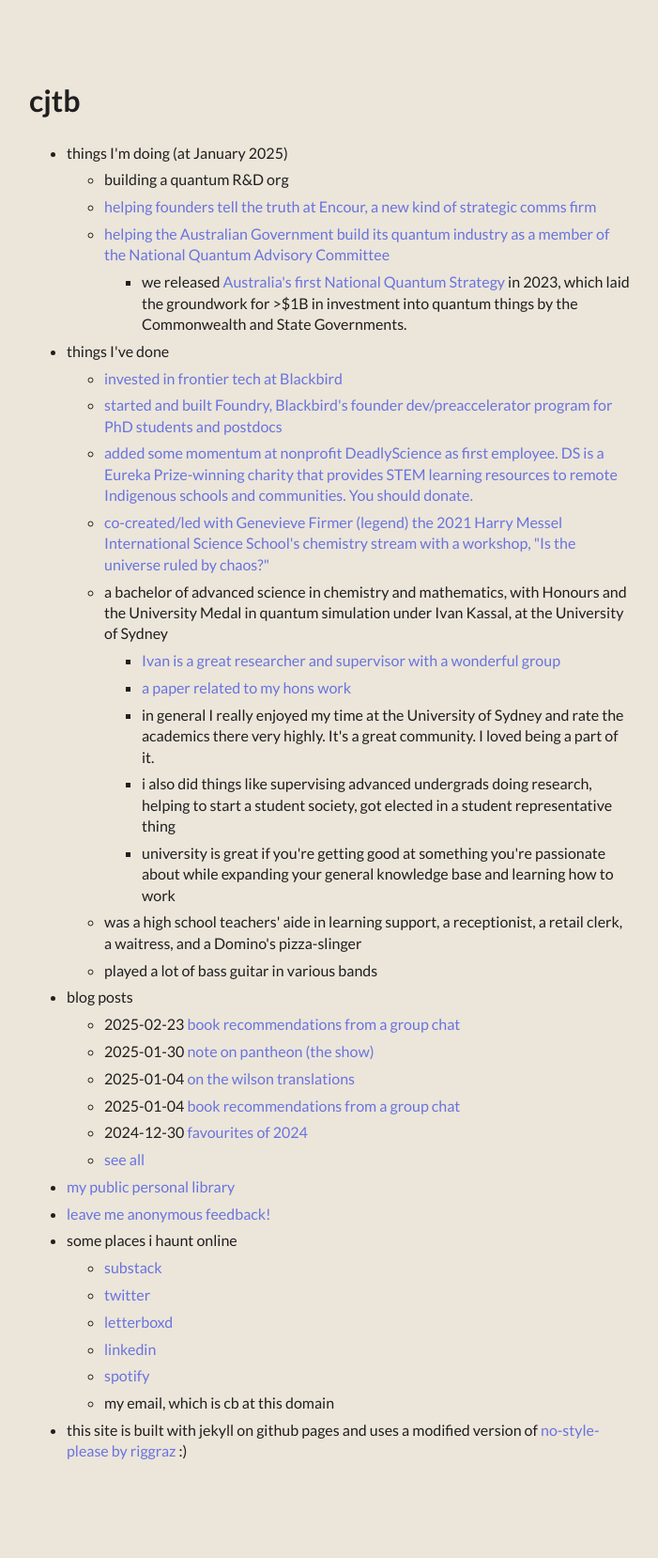
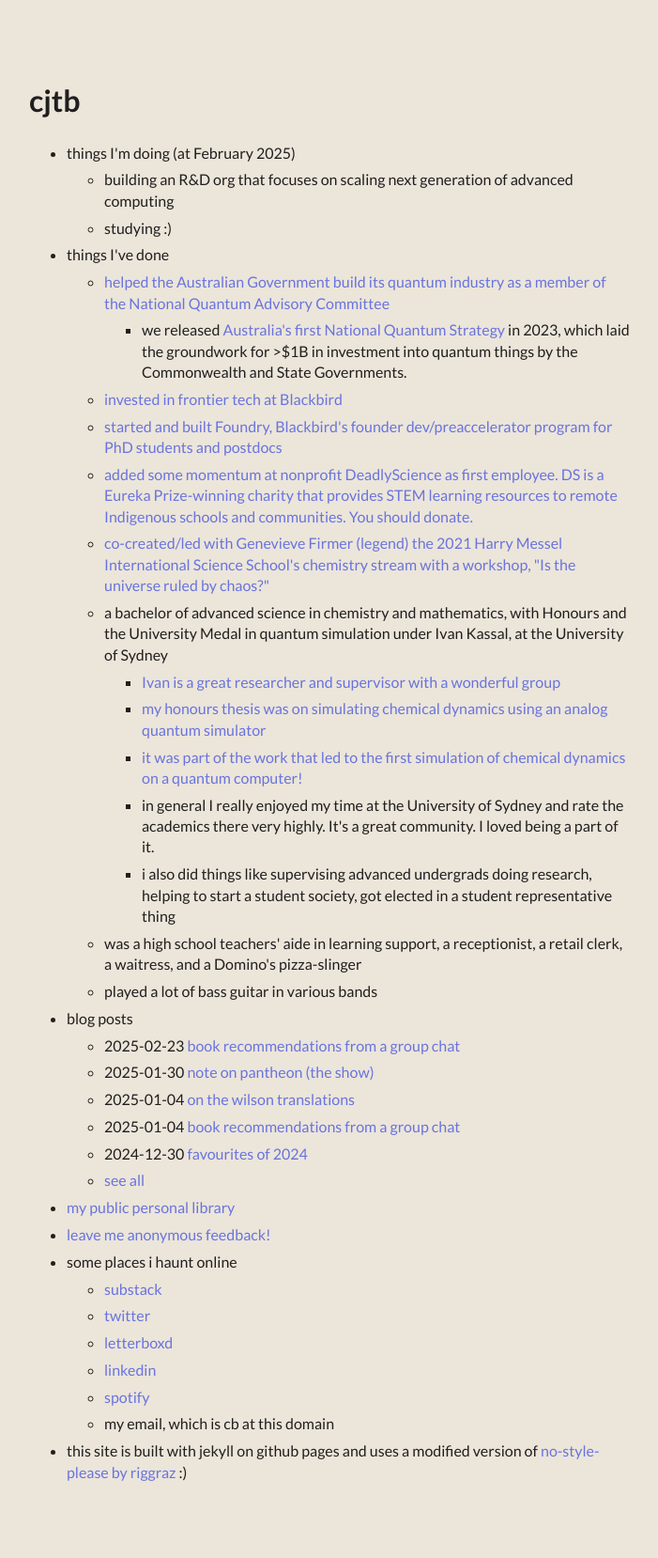
Before and after one commit to clarebirch/clarebirch.github.io, a Jekyll site: the page built from index.md, in a window 1280 px wide. Shown: the whole page at 94% size, without its empty margins (289-990 px from the left). Built offline with Jekyll 4.4.1, drawn with Linux system fonts in a browser that asks for light colours; some web fonts are replaced; before the commit the page ends 1636 px from its top, so only the background shows below that.

Commit message:
Updated homepage

```diff
--- a/_data/menu.yml
+++ b/_data/menu.yml
@@ -2,17 +2,16 @@
 # https://github.com/riggraz/no-style-please#customize-the-menu
 
 entries:
-  - title: things I'm doing (at January 2025)
+  - title: things I'm doing (at February 2025)
     entries:
-      - title: building a quantum R&D org
-      - title: helping founders tell the truth at Encour, a new kind of strategic comms firm
-        url: https://encour.co
-      - title: helping the Australian Government build its quantum industry as a member of the National Quantum Advisory Committee
+      - title: building an R&D org that focuses on scaling next generation of advanced computing
+      - title: studying :)
+  - title: things I've done
+    entries:
+      - title: helped the Australian Government build its quantum industry as a member of the National Quantum Advisory Committee
         url: https://www.minister.industry.gov.au/ministers/husic/media-releases/national-quantum-advisory-committee
         entries:
           - title: we released <a href="https://www.industry.gov.au/publications/national-quantum-strategy" target="_blank" rel="noopener noreferrer">Australia's first National Quantum Strategy</a> in 2023, which laid the groundwork for >$1B in investment into quantum things by the Commonwealth and State Governments.
-  - title: things I've done
-    entries:
       - title: invested in frontier tech at Blackbird
         url: my-time-at-blackbird.html
       - title: started and built Foundry, Blackbird's founder dev/preaccelerator program for PhD students and postdocs
@@ -25,11 +24,12 @@ entries:
         entries:
           - title: Ivan is a great researcher and supervisor with a wonderful group
             url: https://www.kassal.group/
-          - title: a paper related to my hons work
+          - title: my honours thesis was on simulating chemical dynamics using an analog quantum simulator
             url: https://arxiv.org/abs/2012.01852
+          - title: it was part of the work that led to the first simulation of chemical dynamics on a quantum computer!
+            url: https://arxiv.org/abs/2409.04044
           - title: in general I really enjoyed my time at the University of Sydney and rate the academics there very highly. It's a great community. I loved being a part of it.
           - title: i also did things like supervising advanced undergrads doing research, helping to start a student society, got elected in a student representative thing
-          - title: university is great if you're getting good at something you're passionate about while expanding your general knowledge base and learning how to work
       - title: was a high school teachers' aide in learning support, a receptionist, a retail clerk, a waitress, and a Domino's pizza-slinger
       - title: played a lot of bass guitar in various bands
   - title: blog posts
```
